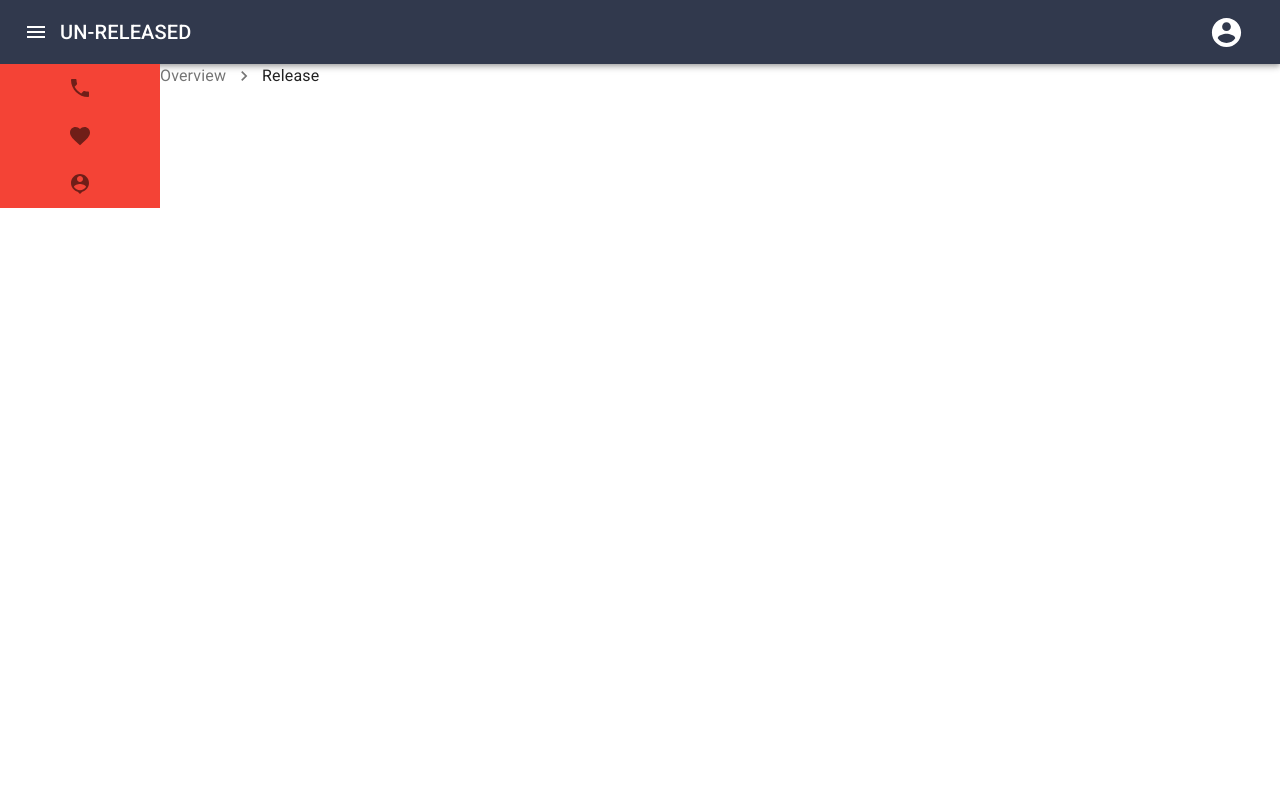
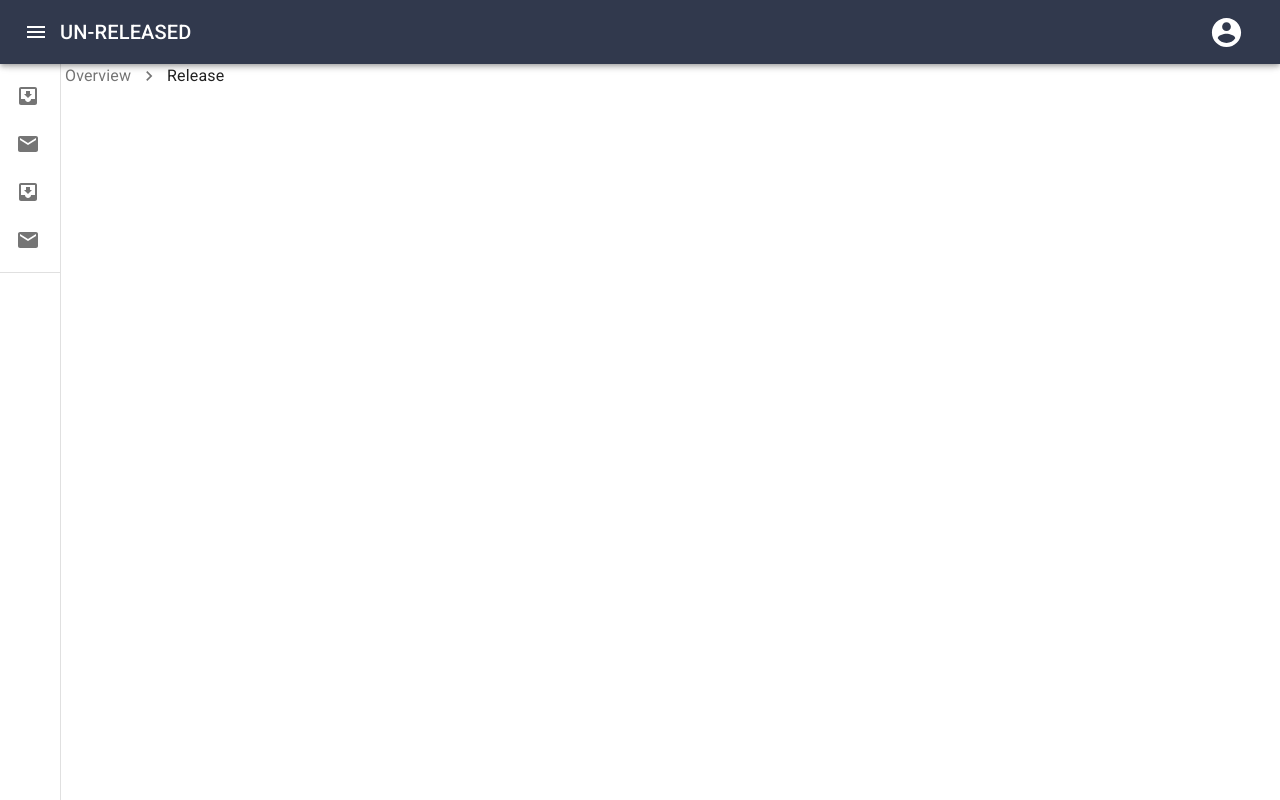
Before and after one commit to amitfbg/canvas-demo, a React (Create React App) app: page / in a window 1280 px wide. Built offline with nearby package versions, Linux system fonts and the light colour scheme.

Commit message:
Side menu completed

```diff
--- a/package.json
+++ b/package.json
@@ -11,6 +11,7 @@
     "react": "^17.0.1",
     "react-dom": "^17.0.1",
     "react-scripts": "4.0.1",
+    "styled-components": "^5.2.1",
     "web-vitals": "^0.2.4"
   },
   "scripts": {
--- a/src/App.js
+++ b/src/App.js
@@ -1,5 +1,7 @@
 // import './App.css';
-import { makeStyles } from "@material-ui/core";
+import { makeStyles, ThemeProvider } from "@material-ui/core";
+import theme from "./theme/MUI_theme";
+
 import Header from "./components/header/Header";
 import ReleaseContainer from "./components/maincontainer/ReleaseContainer";
 import LeftNavBar from "./components/navbar/Navigator";
@@ -14,11 +16,13 @@ function App() {
   const classes = useStyle();
   return (
     <>
-      <Header />
-      <div className={classes.wrapper}>
-        <LeftNavBar />
-        <ReleaseContainer />
-      </div>
+      <ThemeProvider theme={theme}>
+        <Header />
+        <div className={classes.wrapper}>
+          <LeftNavBar />
+          <ReleaseContainer />
+        </div>
+      </ThemeProvider>
     </>
   );
 }
--- a/src/components/header/Header.js
+++ b/src/components/header/Header.js
@@ -9,20 +9,21 @@ import React from "react";
 import MenuIcon from "@material-ui/icons/Menu";
 import AccountCircleIcon from "@material-ui/icons/AccountCircle";
 
+
 const useStyles = makeStyles((theme) => ({
   root: {
     backgroundColor: "#31394d",
+    zIndex:theme.zIndex.drawer+1
   },
   accountButton: {
     marginLeft: "auto",
   },
 }));
-
 function Header() {
   const classes = useStyles();
   return (
     <>
-      <AppBar position="static" className={classes.root}>
+      <AppBar position="sticky" className={classes.root}>
         <Toolbar>
           <IconButton
             edge="start"
--- a/src/components/navbar/Navigator.js
+++ b/src/components/navbar/Navigator.js
@@ -1,55 +1,70 @@
-import { makeStyles, Tab, Tabs } from "@material-ui/core";
 import React from "react";
-import PhoneIcon from "@material-ui/icons/Phone";
-import FavoriteIcon from "@material-ui/icons/Favorite";
-import PersonPinIcon from "@material-ui/icons/PersonPin";
-import { red } from "@material-ui/core/colors";
+import {
+  Drawer,
+  ListItem,
+  List,
+  Divider,
+  Toolbar,
+  ListItemIcon,
+  ListItemText,
+  makeStyles,
+} from "@material-ui/core";
+import InboxIcon from "@material-ui/icons/MoveToInbox";
+import MailIcon from "@material-ui/icons/Mail";
+
+const drawerWidth = 240;
 
 const useStyles = makeStyles((theme) => ({
-  root: {
-    // backgroundColor: theme.palette.background.paper,
-    backgroundColor: red[500],
-    // display: "flex",
-
-    width: "fit-content",
-    // height: "100%",
+  drawer: {
+    width: 65,
+    overflowX:"hidden"
   },
-  tabContainer: {
-    // minWidth: 0,
-    margin: 0,
-    padding: 0,
-  },
-  tab: {
-    textTransform: "none",
-    margin: 0,
-    padding: 0,
+  drawerPaper: {
+    width: 60,
+    transition: theme.transitions.create('width', {
+      easing: theme.transitions.easing.sharp,
+      duration: theme.transitions.duration.leavingScreen,
+    }),
+    "&:hover":{
+      width: drawerWidth,
+      transition:theme.transitions.create('width',{
+        easing: theme.transitions.easing.sharp,
+        duration:theme.transitions.duration.enteringScreen
+      })
+    }
   },
 }));
+
 
 function LeftNavBar() {
   const classes = useStyles();
   return (
-    <div className={classes.root}>
-      <Tabs
-        className={classes.tabContainer}
-        orientation="vertical"
-        variant="fullWidth"
-        indicatorColor="secondary"
-        textColor="secondary"
+    <div>
+      <Drawer
+        className={classes.drawer}
+        variant="permanent"
+        classes={{
+          paper: classes.drawerPaper,
+        }}
       >
-        <Tab className={classes.tab} icon={<PhoneIcon />} aria-label="phone" />
-        <Tab
-          className={classes.tab}
-          icon={<FavoriteIcon />}
-          aria-label="favorite"
-        />
-        <Tab
-          className={classes.tab}
-          icon={<PersonPinIcon />}
-          aria-label="person"
-        />
-      </Tabs>
+        <Toolbar />
+        <div className={classes.drawerContainer}>
+
+          <List>
+            {["Intake", "Planning", "Launch", "Measure"].map((text, index) => (
+              <ListItem button key={text}>
+                <ListItemIcon>
+                  {index % 2 === 0 ? <InboxIcon /> : <MailIcon />}
+                </ListItemIcon>
+                <ListItemText primary={text} />
+              </ListItem>
+            ))}
+          </List>
+          <Divider />
+        </div>
+      </Drawer>
     </div>
   );
 }
+
 export default LeftNavBar;
--- /dev/null
+++ b/src/theme/MUI_theme.js
@@ -0,0 +1,23 @@
+import { createMuiTheme } from "@material-ui/core/styles";
+
+const theme = createMuiTheme({
+//   props: {
+//     MuiAppBar: {
+//       style: {
+//         zIndex: 2000,
+//       },
+//     },
+//   },
+//   zIndex: {
+//     appBar: 2000,
+//   },
+//   overrides: {
+//     MuiAppBar: {
+//       root: {
+//         zIndex: "2000 !important",
+//       },
+//     },
+//   },
+});
+
+export default theme;
```
Also changed, not shown: 1 other file (tests, documents, lock files or other folders).
